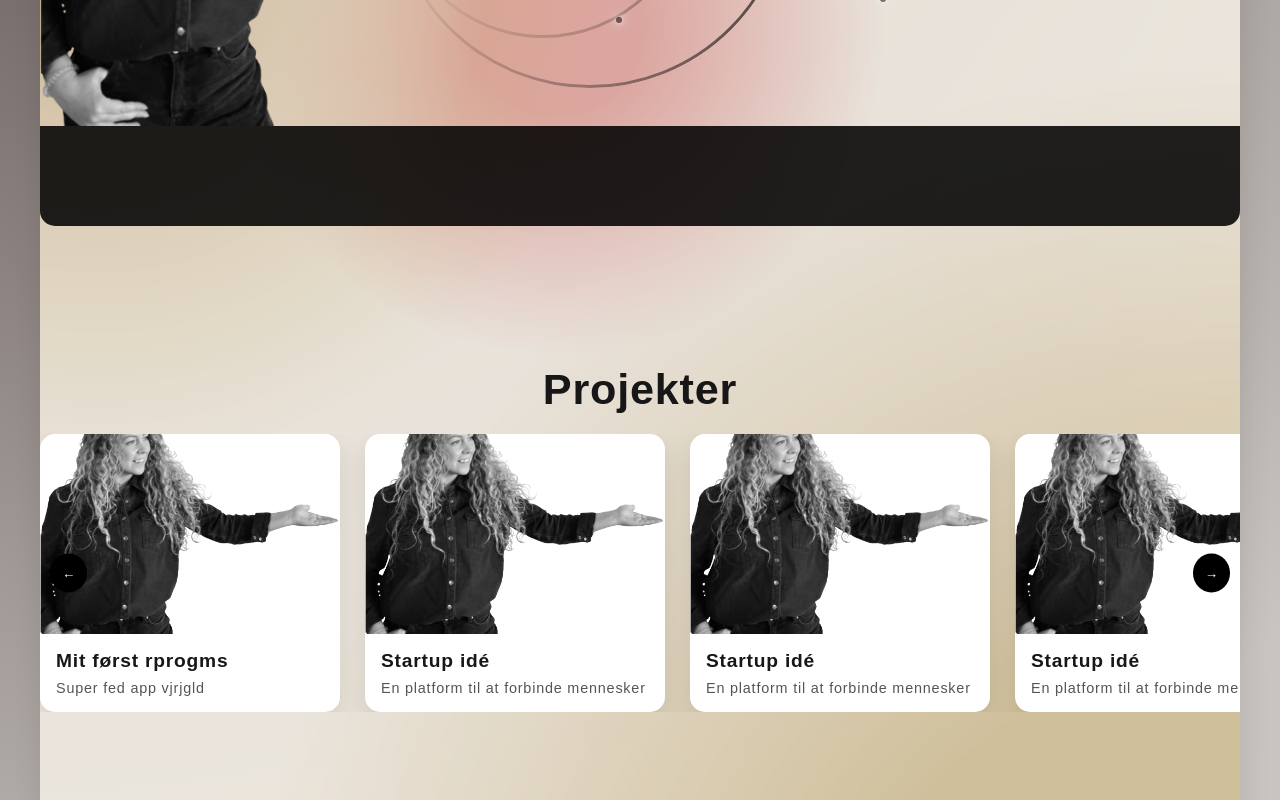
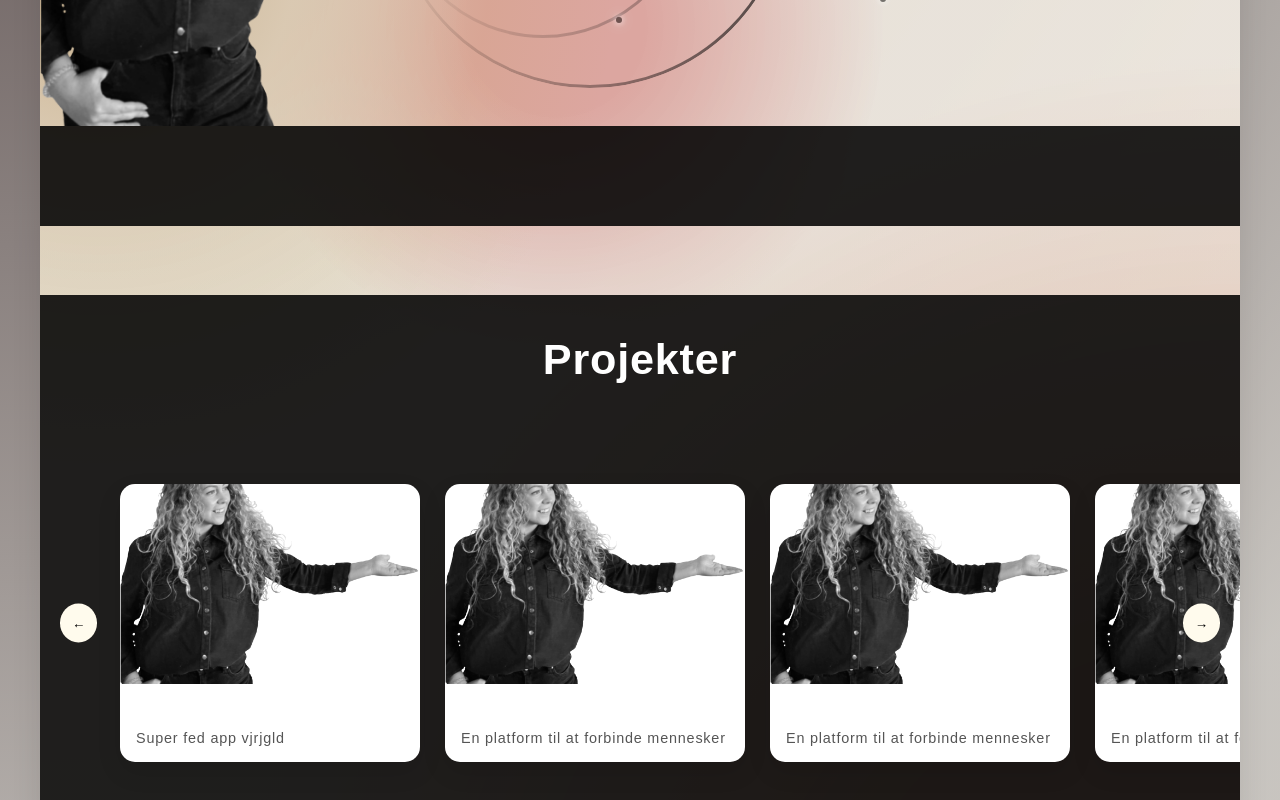
Before and after one commit to BlablaTara/DigiCV, a Next.js app: page / in a window 1280 px wide. Shown: the part 640-1440 px from the top of the page. Built offline with nearby package versions, Linux system fonts and the light colour scheme.

Commit message:
dark styling for project-section

```diff
--- a/src/components/projectComponent/ProjectCard.js
+++ b/src/components/projectComponent/ProjectCard.js
@@ -3,7 +3,8 @@ import Image from "next/image";
 export default function ProjectCard({ title, description, image }) {
     return (
         <div className="project-card">
-            <div className="project-card-image">
+            <div className="face face1">
+                <div className="project-card-image" aria-hidden="true">
                     <Image
                     src={image}
                     alt={title}
@@ -17,6 +18,7 @@ export default function ProjectCard({ title, description, image }) {
                     }}
                     />
                 </div>
+            </div>
             <div className="project-card-content">
                 <h3>{title}</h3>
                 <p>{description}</p>
--- a/src/css/globals.css
+++ b/src/css/globals.css
@@ -136,7 +136,7 @@ nav .nav-links a:hover {
       transparent 40%
     ),
     radial-gradient(circle 1100px at 43% 18%, #dca6a0 8%, rgba(245, 236, 223, 0.594) 30%),
-    radial-gradient(circle at right, #987d37 20%, rgba(240, 240, 240, 0.7) 50%);
+    radial-gradient(circle at right, #b7674c 20%, rgba(240, 240, 240, 0.7) 50%);
 
 
 
--- a/src/css/hero.css
+++ b/src/css/hero.css
@@ -1,5 +1,5 @@
 #home {
-  padding: 50px 0;
+  padding-bottom: 0;
 }
 
 .hero {
@@ -158,5 +158,4 @@
   width: 100%;
   height: 100px;
   background: rgba(0, 0, 0, 0.867);
-  border-radius: 0 0 15px 15px;
 }
--- a/src/css/project.css
+++ b/src/css/project.css
@@ -1,7 +1,13 @@
+
+#projects {
+  padding-top: 0;
+  background: rgba(0, 0, 0, 0.867);
+  color: white; /* så tekst ikke bliver usynlig */
+}
 
 .projects-title {
   justify-content: center;
-  padding: 20px 50px;
+  padding: 40px 50px;
   font-size: 1.8rem;
   display: flex;
 }
@@ -56,7 +62,7 @@
 .projects-viewport {
   overflow: hidden;
   width: 100%;
-  padding: 20 50px;
+  padding: 60px 80px;
 }
 
 .projects-track {
@@ -72,8 +78,8 @@
   top: 50%;
   transform: translateY(-50%);
 
-  background: black;
-  color: white;
+  background: rgb(255, 251, 237);
+  color: rgb(0, 0, 0);
   border: none;
   padding: 12px;
   cursor: pointer;
@@ -83,13 +89,13 @@
 }
 
 .arrow:hover {
-  background: #333;
+  background: #c6c6c6;
 }
 
 .arrow.left {
-  left: 10px;
+  left: 20px;
 }
 
 .arrow.right {
-  right: 10px;
+  right: 20px;
 }
```
Lines whose indentation alone changed are shown as unchanged.
